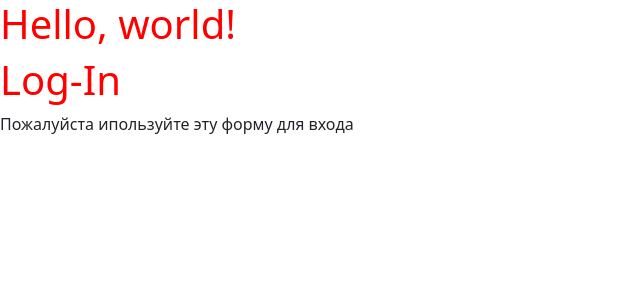
After one commit to Satrey/social, a Django app: template bookmarks/templates/account/login.html in a window 1280 px wide. The commit adds this page. Shown: the top 300 px of the page, without its empty margins (0-640 px from the left). Run offline with Django 4.2, Linux system fonts and the light colour scheme; the template is opened without the code that fills it, so the values that code supplies are empty.

Commit message:
Добавлен

```diff
--- a/bookmarks/account/urls.py
+++ b/bookmarks/account/urls.py
@@ -1,5 +1,6 @@
 from django.urls import path
+from .views import user_login
 
 urlpatterns = [
-
+    path('login/', user_login, name='login'),
 ]
--- /dev/null
+++ b/bookmarks/templates/account/login.html
@@ -0,0 +1,8 @@
+{% extends 'base.html' %}
+
+{% block title %}Log-in{% endblock %}
+
+{% block content %}
+    <h1>Log-In</h1>
+    <p>Пожалуйста ипользуйте эту форму для входа </p>
+{% endblock %}
--- a/bookmarks/templates/base.html
+++ b/bookmarks/templates/base.html
@@ -1,16 +1,21 @@
 <!doctype html>
+
+{% load static %}
+
 <html lang="en">
   <head>
     <meta charset="utf-8">
     <meta name="viewport" content="width=device-width, initial-scale=1">
     <title>{% block title %}{% endblock %}</title>
     <link href="https://cdn.jsdelivr.net/npm/bootstrap@5.3.0-alpha1/dist/css/bootstrap.min.css" rel="stylesheet" integrity="sha384-GLhlTQ8iRABdZLl6O3oVMWSktQOp6b7In1Zl3/Jr59b6EGGoI1aFkw7cmDA6j6gD" crossorigin="anonymous">
+    <link rel="stylesheet" href="css/styles.css">
   </head>
   <body>
     <h1>Hello, world!</h1>
-
+  <div id="content">
     {% block content %}
     {% endblock %}
+  </div>
 
     <script src="https://cdn.jsdelivr.net/npm/bootstrap@5.3.0-alpha1/dist/js/bootstrap.bundle.min.js" integrity="sha384-w76AqPfDkMBDXo30jS1Sgez6pr3x5MlQ1ZAGC+nuZB+EYdgRZgiwxhTBTkF7CXvN" crossorigin="anonymous"></script>
     <script src="https://cdn.jsdelivr.net/npm/@popperjs/core@2.11.6/dist/umd/popper.min.js" integrity="sha384-oBqDVmMz9ATKxIep9tiCxS/Z9fNfEXiDAYTujMAeBAsjFuCZSmKbSSUnQlmh/jp3" crossorigin="anonymous"></script>
```
